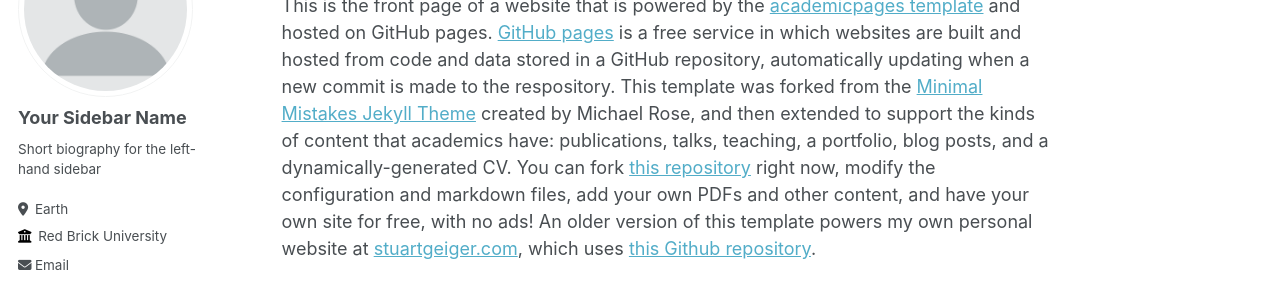
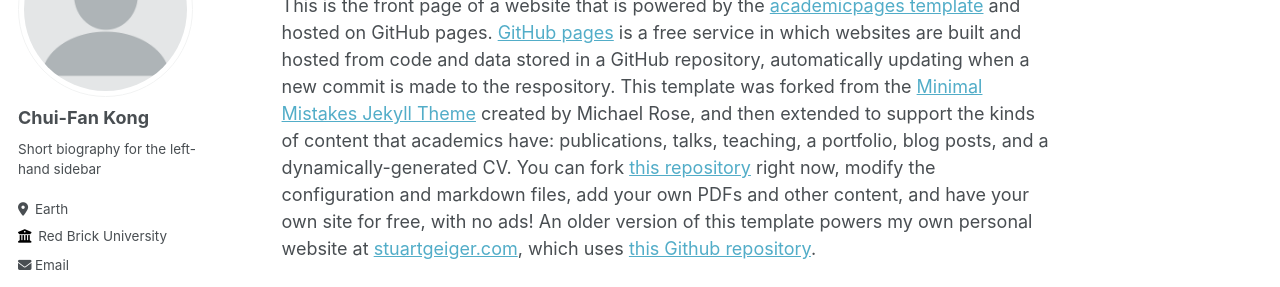
Before and after one commit to kongchuifan/kongchuifan.github.io, a Jekyll site: the page built from _pages/about.md, in a window 1280 px wide. Shown: the part 164-451 px from the top of the page. Built offline with Jekyll 4.4.1, drawn with Linux system fonts in a browser that asks for light colours; some web fonts are replaced.

Commit message:
add my side bar name

```diff
--- a/_config.yml
+++ b/_config.yml
@@ -22,7 +22,7 @@ repository               : "academicpages/academicpages.github.io"
 author:
   # Biographic information
   avatar           : "profile.png"
-  name             : "Your Sidebar Name"
+  name             : "Chui-Fan Kong"
   pronouns         : # example: "she/her"
   bio              : "Short biography for the left-hand sidebar"
   location         : "Earth"
```
